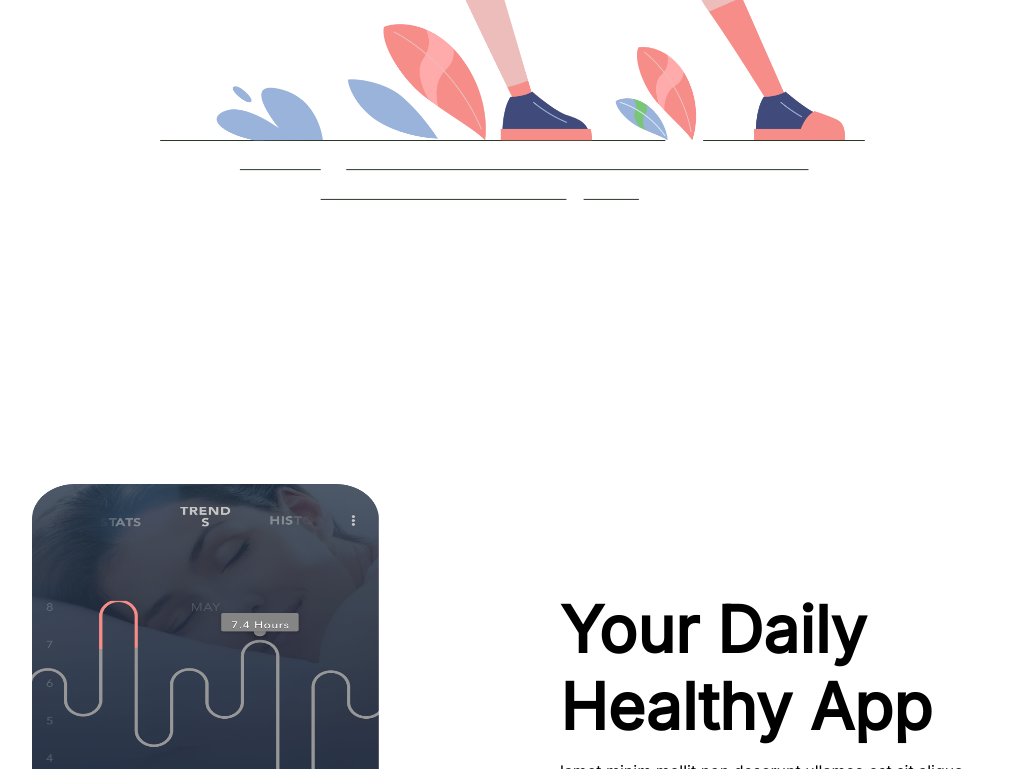
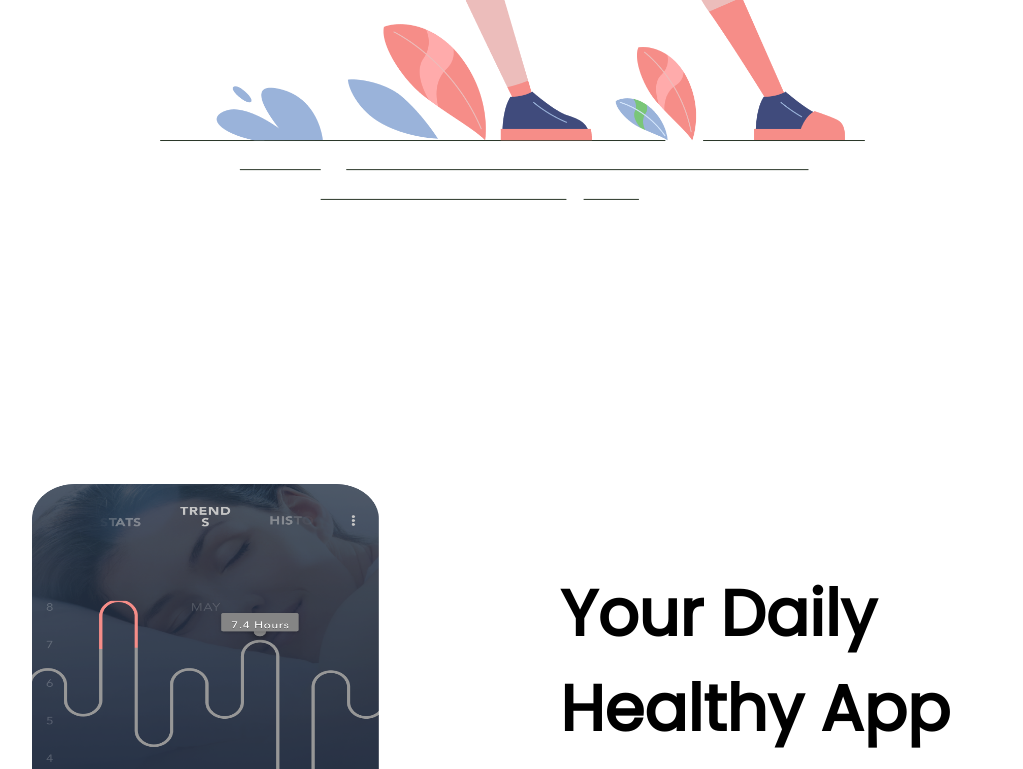
Before and after one commit to bashir-CSE/project5.github.io, a plain HTML site: page index.html in a window 1280 px wide. Shown: the part 546-1315 px from the top of the page, without its empty margins (128-1151 px from the left). Drawn offline with nearby package versions, Linux system fonts and the light colour scheme; files that its build step writes are made by us from their sources; files whose address does not match are found by name.

Commit message:
Update style.scss

```diff
--- a/style.scss
+++ b/style.scss
@@ -1,4 +1,4 @@
-@import url("https://fonts.googleapis.com/css2?family=Inter&display=swap");
+@import url("https://fonts.googleapis.com/css2?family=Poppins&display=swap");
 
 // ====================variable===============
 $mainPadding: 0 10rem;
@@ -47,7 +47,7 @@ body {
 html {
 	scroll-behavior: smooth;
 	body {
-		font-family: "Inter", sans-serif;
+		font-family: "Poppins", sans-serif;
 	}
 }
 img {
@@ -122,7 +122,7 @@ img {
 				cursor: pointer;
 				height: 50px;
 				width: 150px;
-				&:last-child{
+				&:last-child {
 					height: 55px;
 				}
 			}
```
